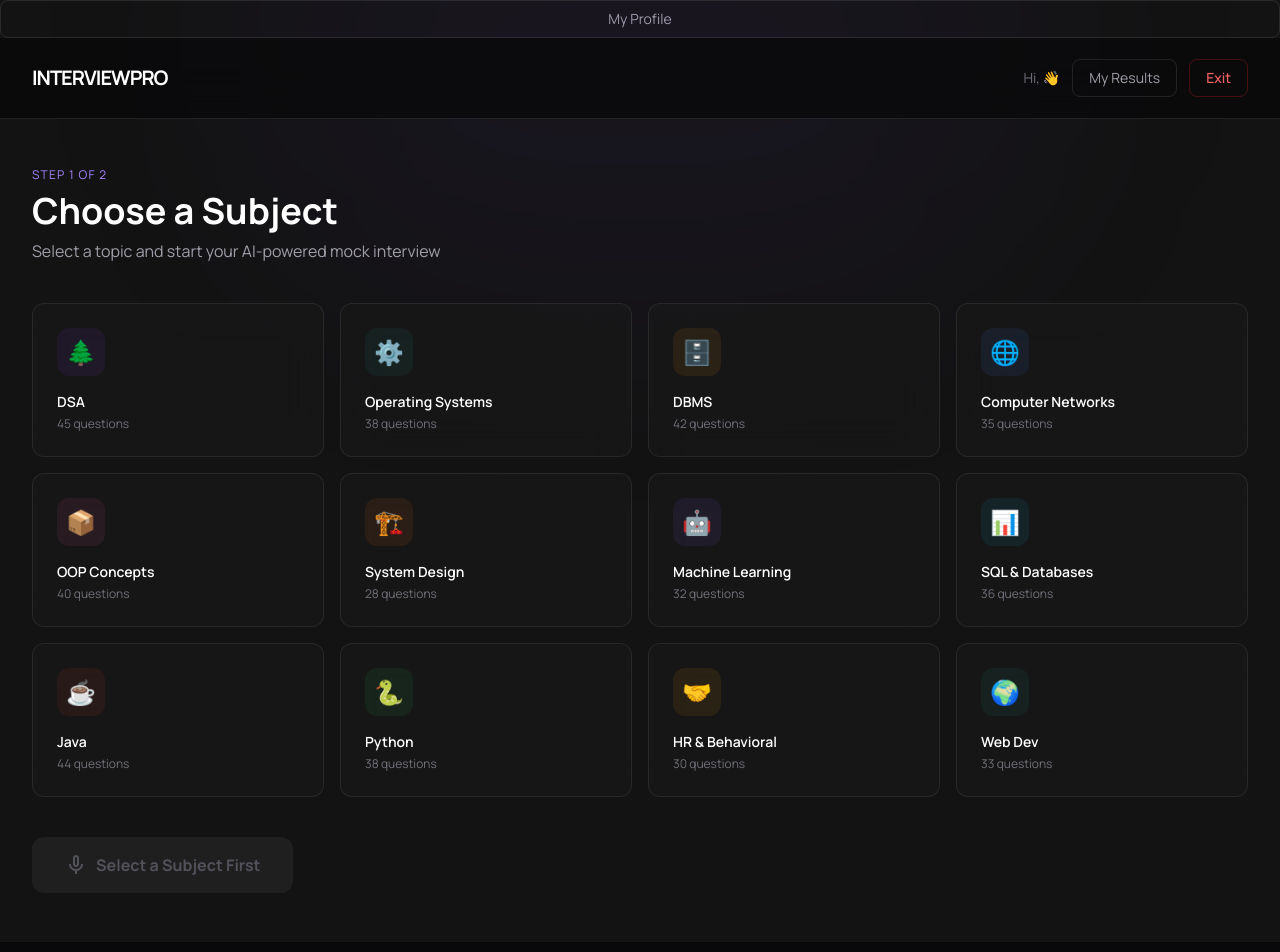
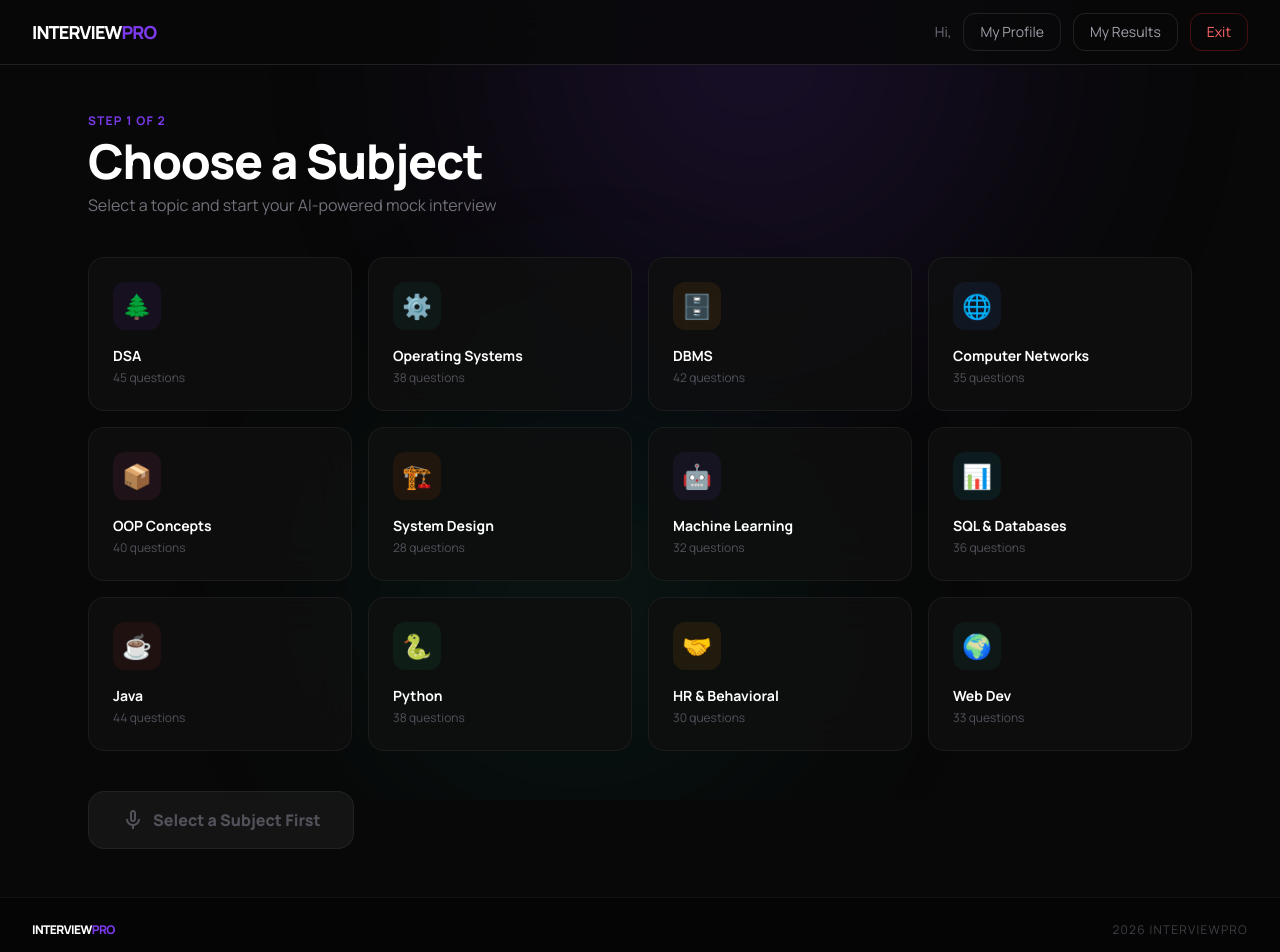
Before and after one commit to irounak14/interviewPro, a React (Vite) app in the folder client/: page /candidate/subjects in a window 1280 px wide. Shown: the top 952 px of the page. Built offline with nearby package versions, Linux system fonts and the light colour scheme.

Commit message:
Subject Selection Page Updated

```diff
--- a/client/src/pages/SubjectSelect.jsx
+++ b/client/src/pages/SubjectSelect.jsx
@@ -1,5 +1,9 @@
-import { useState } from 'react'
+import { useState, useEffect, useRef } from 'react'
 import { useNavigate } from 'react-router-dom'
+import gsap from 'gsap'
+import { ScrollTrigger } from 'gsap/ScrollTrigger'
+
+gsap.registerPlugin(ScrollTrigger)
 
 const subjects = [
   { id: 'dsa', name: 'DSA', icon: '🌲', questions: 45, color: '#7c3aed' },
@@ -21,142 +25,274 @@ export default function SubjectSelect() {
   const [selected, setSelected] = useState(null)
   const user = JSON.parse(localStorage.getItem('user'))
 
+  const containerRef = useRef(null)
+  const navRef = useRef(null)
+  const headerRef = useRef(null)
+  const gridRef = useRef(null)
+  const btnRef = useRef(null)
+  const orb1Ref = useRef(null)
+  const orb2Ref = useRef(null)
+  const cardRefs = useRef([])
+
   const handleLogout = () => {
-    localStorage.clear()
-    navigate('/')
+    gsap.to(containerRef.current, {
+      opacity: 0, y: -20, duration: 0.4, ease: 'power2.in',
+      onComplete: () => {
+        localStorage.clear()
+        navigate('/')
+      }
+    })
   }
 
   const handleStart = () => {
-    if (!selected) return
-    navigate(`/candidate/interview/${selected}`)
+    if (!selected) {
+      gsap.to(btnRef.current, { x: -8, duration: 0.1, repeat: 5, yoyo: true, ease: 'power2.inOut' })
+      return
+    }
+    gsap.to(containerRef.current, {
+      opacity: 0, y: -20, duration: 0.4, ease: 'power2.in',
+      onComplete: () => navigate(`/candidate/interview/${selected}`)
+    })
   }
+
+  const handleCardClick = (id, index) => {
+    setSelected(id)
+
+    // Pulse animation on selected card
+    gsap.fromTo(cardRefs.current[index],
+      { scale: 0.95 },
+      { scale: 1, duration: 0.4, ease: 'back.out(1.7)' }
+    )
+
+    // Dim all other cards
+    cardRefs.current.forEach((card, i) => {
+      if (i !== index) {
+        gsap.to(card, { opacity: 0.5, duration: 0.3 })
+      } else {
+        gsap.to(card, { opacity: 1, duration: 0.3 })
+      }
+    })
+  }
+
+  useEffect(() => {
+    const ctx = gsap.context(() => {
+
+      // Floating orbs
+      gsap.to(orb1Ref.current, {
+        y: -50, x: 30, duration: 5, repeat: -1, yoyo: true, ease: 'sine.inOut'
+      })
+      gsap.to(orb2Ref.current, {
+        y: 40, x: -25, duration: 4, repeat: -1, yoyo: true, ease: 'sine.inOut', delay: 1.5
+      })
+
+      // Nav slide down
+      gsap.fromTo(navRef.current,
+        { y: -80, opacity: 0 },
+        { y: 0, opacity: 1, duration: 0.8, ease: 'power3.out' }
+      )
+
+      // Header animate in
+      gsap.fromTo(headerRef.current.children,
+        { y: 30, opacity: 0 },
+        { y: 0, opacity: 1, duration: 0.6, stagger: 0.1, ease: 'power3.out', delay: 0.3 }
+      )
+
+      // Cards stagger wave from center
+      gsap.fromTo(cardRefs.current,
+        { scale: 0.7, opacity: 0, y: 40, rotateY: -15 },
+        {
+          scale: 1, opacity: 1, y: 0, rotateY: 0,
+          duration: 0.6,
+          stagger: {
+            amount: 0.8,
+            from: 'start',
+            ease: 'power2.out'
+          },
+          ease: 'back.out(1.4)',
+          delay: 0.5
+        }
+      )
+
+      // Button fade in
+      gsap.fromTo(btnRef.current,
+        { y: 30, opacity: 0 },
+        { y: 0, opacity: 1, duration: 0.5, ease: 'power2.out', delay: 1.2 }
+      )
+
+      // Card hover effects
+      cardRefs.current.forEach((card, i) => {
+        card.addEventListener('mouseenter', () => {
+          if (selected !== subjects[i].id) {
+            gsap.to(card, { y: -6, duration: 0.3, ease: 'power2.out' })
+          }
+        })
+        card.addEventListener('mouseleave', () => {
+          gsap.to(card, { y: 0, duration: 0.4, ease: 'power2.out' })
+        })
+      })
+
+    }, containerRef)
+
+    return () => ctx.revert()
+  }, [])
+
+  // Animate button when selection changes
+  useEffect(() => {
+    if (selected && btnRef.current) {
+      gsap.fromTo(btnRef.current,
+        { scale: 0.95 },
+        { scale: 1, duration: 0.4, ease: 'back.out(1.7)' }
+      )
+      gsap.to(btnRef.current, {
+        boxShadow: `0 0 30px ${subjects.find(s => s.id === selected)?.color}60`,
+        duration: 0.4
+      })
+    }
+  }, [selected])
 
   const selectedSubject = subjects.find(s => s.id === selected)
 
   return (
-    <div className="min-h-screen bg-[#131313] text-white flex flex-col"
+    <div ref={containerRef} className="min-h-screen bg-[#080808] text-white flex flex-col"
       style={{ fontFamily: 'Manrope, sans-serif' }}>
 
       <link href="https://fonts.googleapis.com/css2?family=Manrope:wght@400;500;600;700;800&display=swap" rel="stylesheet" />
       <link href="https://fonts.googleapis.com/css2?family=Material+Symbols+Outlined:wght,FILL@100..700,0..1&display=swap" rel="stylesheet" />
 
-      {/* Background glow */}
+      {/* Background */}
       <div className="fixed inset-0 pointer-events-none overflow-hidden">
-        <div className="absolute -top-1/4 left-1/2 -translate-x-1/2 w-[800px] h-[500px] rounded-full blur-[120px]"
-          style={{ background: 'rgba(124,58,237,0.05)' }} />
+        <div ref={orb1Ref}
+          className="absolute -top-1/4 left-1/3 w-[600px] h-[600px] rounded-full blur-[130px] opacity-20"
+          style={{ background: 'radial-gradient(circle, #7c3aed, transparent)' }} />
+        <div ref={orb2Ref}
+          className="absolute bottom-0 right-1/3 w-[500px] h-[500px] rounded-full blur-[120px] opacity-15"
+          style={{ background: 'radial-gradient(circle, #0d9488, transparent)' }} />
       </div>
 
+      {/* Grid */}
+      <div className="fixed inset-0 pointer-events-none opacity-[0.025]"
+        style={{
+          backgroundImage: 'linear-gradient(rgba(255,255,255,0.1) 1px, transparent 1px), linear-gradient(90deg, rgba(255,255,255,0.1) 1px, transparent 1px)',
+          backgroundSize: '60px 60px'
+        }} />
+
       {/* Navbar */}
-      <button
-  onClick={() => navigate('/candidate/profile')}
-  className="px-4 py-2 rounded-lg text-sm border border-white/10 text-zinc-400 hover:text-white transition-all">
-  My Profile
-</button>
-
-      <header className="sticky top-0 w-full z-50 border-b border-white/10"
-        style={{ background: 'rgba(9,9,11,0.8)', backdropFilter: 'blur(20px)' }}>
-        <div className="flex justify-between items-center max-w-7xl mx-auto px-8 h-20">
-          <div className="text-xl font-bold tracking-tighter text-white uppercase">
-            InterviewPro
+      <header ref={navRef}
+        className="sticky top-0 w-full z-50 border-b border-white/10"
+        style={{ background: 'rgba(8,8,8,0.8)', backdropFilter: 'blur(20px)', opacity: 0 }}>
+        <div className="flex justify-between items-center max-w-7xl mx-auto px-8 h-16">
+          <div className="text-lg font-black tracking-tighter text-white uppercase">
+            Interview<span style={{ color: '#7c3aed' }}>Pro</span>
           </div>
           <div className="flex items-center gap-3">
             <span className="text-zinc-500 text-sm hidden md:block">
-              Hi, {user?.name?.split(' ')[0]} 👋
+              Hi, {user?.name?.split(' ')[0]}
             </span>
             <button
+              onClick={() => navigate('/candidate/profile')}
+              className="px-4 py-2 rounded-xl text-sm border border-white/10 text-zinc-400 hover:text-white hover:border-white/20 transition-all">
+              My Profile
+            </button>
+            <button
               onClick={() => navigate('/candidate/history')}
-              className="px-4 py-2 rounded-lg text-sm text-zinc-400 hover:text-white border border-white/10 hover:border-white/20 transition-all">
+              className="px-4 py-2 rounded-xl text-sm border border-white/10 text-zinc-400 hover:text-white hover:border-white/20 transition-all">
               My Results
             </button>
             <button
               onClick={handleLogout}
-              className="px-4 py-2 rounded-lg text-sm font-medium transition-all border border-red-900/50 text-red-400 hover:bg-red-900/20">
+              className="px-4 py-2 rounded-xl text-sm border border-red-900/50 text-red-400 hover:bg-red-900/20 transition-all">
               Exit
             </button>
           </div>
         </div>
       </header>
 
-      <main className="flex-grow max-w-7xl mx-auto px-8 py-12 w-full relative z-10">
+      <main className="flex-grow max-w-6xl mx-auto px-6 py-12 w-full relative z-10">
 
         {/* Header */}
-        <div className="mb-10">
-          <p className="text-xs uppercase tracking-widest text-violet-400 mb-2">Step 1 of 2</p>
-          <h2 className="text-4xl font-bold text-white mb-2">Choose a Subject</h2>
-          <p className="text-zinc-400">Select a topic and start your AI-powered mock interview</p>
+        <div ref={headerRef} className="mb-10">
+          <p className="text-xs uppercase tracking-widest font-bold mb-2" style={{ color: '#7c3aed', opacity: 0 }}>
+            Step 1 of 2
+          </p>
+          <h2 className="text-5xl font-black text-white tracking-tight mb-2" style={{ opacity: 0 }}>
+            Choose a Subject
+          </h2>
+          <p className="text-zinc-500" style={{ opacity: 0 }}>
+            Select a topic and start your AI-powered mock interview
+          </p>
         </div>
 
         {/* Subject Grid */}
-        <div className="grid grid-cols-2 sm:grid-cols-3 lg:grid-cols-4 gap-4 mb-10">
-          {subjects.map((s) => (
+        <div className="grid grid-cols-2 sm:grid-cols-3 lg:grid-cols-4 gap-4 mb-10"
+          style={{ perspective: '1000px' }}>
+          {subjects.map((s, i) => (
             <div
               key={s.id}
-              onClick={() => setSelected(s.id)}
-              className="cursor-pointer rounded-xl p-6 flex flex-col transition-all hover:scale-105 group"
+              ref={el => cardRefs.current[i] = el}
+              onClick={() => handleCardClick(s.id, i)}
+              className="cursor-pointer rounded-2xl p-6 flex flex-col relative overflow-hidden group"
               style={{
-                background: selected === s.id
-                  ? `${s.color}15`
-                  : 'rgba(26,26,26,0.6)',
+                background: selected === s.id ? `${s.color}12` : 'rgba(15,15,15,0.8)',
                 backdropFilter: 'blur(20px)',
-                border: selected === s.id
-                  ? `1px solid ${s.color}60`
-                  : '1px solid rgba(255,255,255,0.08)',
-                boxShadow: selected === s.id
-                  ? `0 0 20px ${s.color}20`
-                  : 'none'
+                border: selected === s.id ? `1px solid ${s.color}50` : '1px solid rgba(255,255,255,0.06)',
+                boxShadow: selected === s.id ? `0 0 25px ${s.color}20` : 'none',
+                opacity: 0
               }}>
 
-              <div className="w-12 h-12 rounded-xl flex items-center justify-center mb-4 text-2xl transition-transform group-hover:scale-110"
+              {/* Top line on hover */}
+              <div className="absolute top-0 left-0 right-0 h-px opacity-0 group-hover:opacity-100 transition-opacity duration-300"
+                style={{ background: `linear-gradient(90deg, transparent, ${s.color}, transparent)` }} />
+
+              {/* Selected indicator */}
+              {selected === s.id && (
+                <div className="absolute top-3 right-3 w-2 h-2 rounded-full animate-pulse"
+                  style={{ background: s.color }} />
+              )}
+
+              <div className="w-12 h-12 rounded-xl flex items-center justify-center mb-4 text-2xl transition-transform duration-300 group-hover:scale-110"
                 style={{ background: `${s.color}15` }}>
                 {s.icon}
               </div>
 
-              <p className="text-white font-semibold text-sm mb-1">{s.name}</p>
-              <p className="text-zinc-500 text-xs">{s.questions} questions</p>
+              <p className="text-white font-bold text-sm mb-1">{s.name}</p>
+              <p className="text-zinc-600 text-xs">{s.questions} questions</p>
 
               {selected === s.id && (
-                <div className="flex items-center gap-1 mt-3 text-xs font-semibold"
-                  style={{ color: s.color }}>
-                  <span className="w-1.5 h-1.5 rounded-full animate-pulse"
-                    style={{ background: s.color }} />
+                <p className="text-xs font-bold mt-2" style={{ color: s.color }}>
                   Selected
-                </div>
+                </p>
               )}
             </div>
           ))}
         </div>
 
         {/* Start Button */}
-        <div className="flex items-center gap-4">
+        <div ref={btnRef} className="flex items-center gap-4" style={{ opacity: 0 }}>
           <button
             onClick={handleStart}
-            disabled={!selected}
-            className="flex items-center gap-2 px-8 py-4 rounded-xl font-bold text-white transition-all active:scale-95"
+            className="flex items-center gap-2 px-8 py-4 rounded-2xl font-black text-white transition-all active:scale-95"
             style={selected ? {
-              background: selectedSubject?.color || '#7c3aed',
-              boxShadow: `0 4px 20px ${selectedSubject?.color || '#7c3aed'}40`
+              background: `linear-gradient(135deg, ${selectedSubject?.color}, ${selectedSubject?.color}cc)`,
+              boxShadow: `0 4px 20px ${selectedSubject?.color}40`
             } : {
               background: 'rgba(255,255,255,0.05)',
               color: '#52525b',
-              cursor: 'not-allowed'
-            }}>
-            <span className="material-symbols-outlined text-sm"
-              style={{ fontFamily: 'Material Symbols Outlined' }}>
-              mic
-            </span>
-            {selected
-              ? `Start ${selectedSubject?.name} Interview`
-              : 'Select a Subject First'}
+              cursor: 'not-allowed',
+              border: '1px solid rgba(255,255,255,0.06)'
+            }}
+            onMouseEnter={e => selected && gsap.to(e.currentTarget, { scale: 1.03, duration: 0.2 })}
+            onMouseLeave={e => gsap.to(e.currentTarget, { scale: 1, duration: 0.2 })}>
+            <span className="material-symbols-outlined"
+              style={{ fontFamily: 'Material Symbols Outlined' }}>mic</span>
+            {selected ? `Start ${selectedSubject?.name} Interview` : 'Select a Subject First'}
             {selected && (
               <span className="material-symbols-outlined text-sm"
-                style={{ fontFamily: 'Material Symbols Outlined' }}>
-                arrow_forward
-              </span>
+                style={{ fontFamily: 'Material Symbols Outlined' }}>arrow_forward</span>
             )}
           </button>
 
           {selected && (
-            <p className="text-zinc-500 text-sm">
+            <p className="text-zinc-600 text-sm">
               {selectedSubject?.questions} questions · ~15 mins
             </p>
           )}
@@ -164,15 +300,14 @@ export default function SubjectSelect() {
 
       </main>
 
-      {/* Footer */}
-      <footer className="w-full py-6 border-t border-white/5 relative z-10"
-        style={{ background: '#09090b' }}>
+      <footer className="w-full py-6 border-t border-white/5 relative z-10" style={{ background: '#050505' }}>
         <div className="flex justify-between items-center max-w-7xl mx-auto px-8">
-          <div className="text-xs font-bold text-white uppercase tracking-tighter">InterviewPro</div>
-          <div className="text-xs text-zinc-600">© 2026 InterviewPro</div>
+          <div className="text-xs font-black text-white uppercase tracking-tighter">
+            Interview<span style={{ color: '#7c3aed' }}>Pro</span>
+          </div>
+          <div className="text-xs text-zinc-700 uppercase tracking-widest">2026 InterviewPro</div>
         </div>
       </footer>
-
     </div>
   )
 }
```
